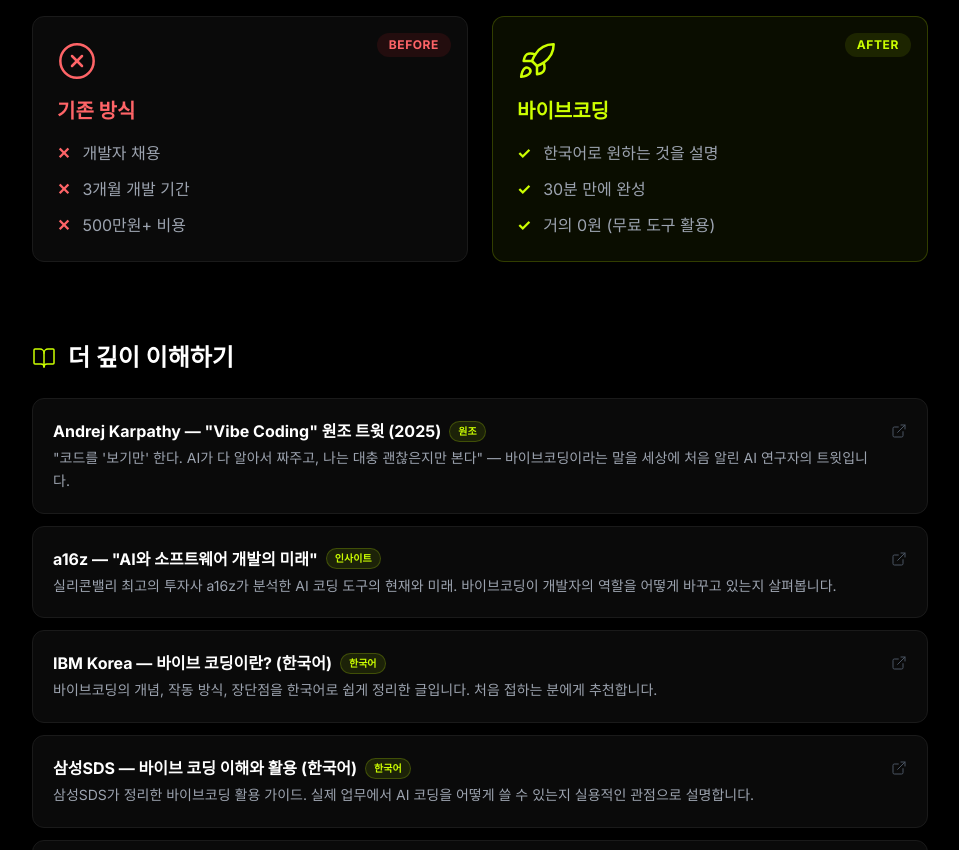
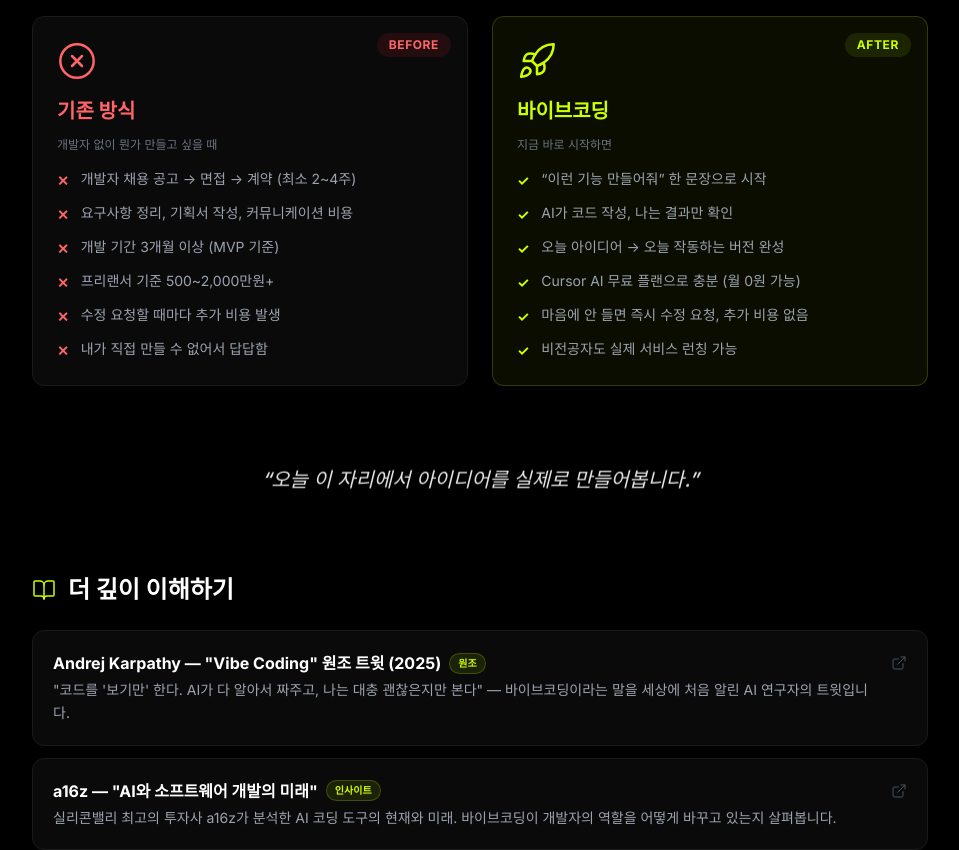
Before and after one commit to seojoonkim/rvcode, a Next.js app: page / in a window 1280 px wide. Shown: the part 1100-1950 px from the top of the page, without its empty margins (160-1119 px from the left). Built offline with nearby package versions, Linux system fonts and the light colour scheme; a web font is replaced by a local one.

Commit message:
WhatIs Before/After 비교 더 구체적으로 강화

```diff
--- a/src/components/WhatIs.tsx
+++ b/src/components/WhatIs.tsx
@@ -64,19 +64,32 @@ export default function WhatIs() {
             <div className="mb-4">
               <XCircle className="w-10 h-10 text-red-400" strokeWidth={1.5} />
             </div>
-            <h3 className="text-xl font-bold mb-4 text-red-400">기존 방식</h3>
-            <div className="space-y-3 text-gray-400">
-              <div className="flex items-center gap-3">
-                <span className="text-red-400 font-bold">✕</span>
-                <span>개발자 채용</span>
+            <h3 className="text-xl font-bold mb-3 text-red-400">기존 방식</h3>
+            <p className="text-xs text-gray-500 mb-4">개발자 없이 뭔가 만들고 싶을 때</p>
+            <div className="space-y-3 text-gray-400 text-sm">
+              <div className="flex items-start gap-3">
+                <span className="text-red-400 font-bold mt-0.5">✕</span>
+                <span>개발자 채용 공고 → 면접 → 계약 (최소 2~4주)</span>
               </div>
-              <div className="flex items-center gap-3">
-                <span className="text-red-400 font-bold">✕</span>
-                <span>3개월 개발 기간</span>
+              <div className="flex items-start gap-3">
+                <span className="text-red-400 font-bold mt-0.5">✕</span>
+                <span>요구사항 정리, 기획서 작성, 커뮤니케이션 비용</span>
               </div>
-              <div className="flex items-center gap-3">
-                <span className="text-red-400 font-bold">✕</span>
-                <span>500만원+ 비용</span>
+              <div className="flex items-start gap-3">
+                <span className="text-red-400 font-bold mt-0.5">✕</span>
+                <span>개발 기간 3개월 이상 (MVP 기준)</span>
+              </div>
+              <div className="flex items-start gap-3">
+                <span className="text-red-400 font-bold mt-0.5">✕</span>
+                <span>프리랜서 기준 500~2,000만원+</span>
+              </div>
+              <div className="flex items-start gap-3">
+                <span className="text-red-400 font-bold mt-0.5">✕</span>
+                <span>수정 요청할 때마다 추가 비용 발생</span>
+              </div>
+              <div className="flex items-start gap-3">
+                <span className="text-red-400 font-bold mt-0.5">✕</span>
+                <span>내가 직접 만들 수 없어서 답답함</span>
               </div>
             </div>
           </div>
@@ -91,24 +104,44 @@ export default function WhatIs() {
             <div className="mb-4">
               <Rocket className="w-10 h-10 text-neon-lime" strokeWidth={1.5} />
             </div>
-            <h3 className="text-xl font-bold mb-4 text-neon-lime">
+            <h3 className="text-xl font-bold mb-3 text-neon-lime">
               바이브코딩
             </h3>
-            <div className="space-y-3 text-gray-400">
-              <div className="flex items-center gap-3">
-                <span className="text-neon-lime font-bold">✓</span>
-                <span>한국어로 원하는 것을 설명</span>
+            <p className="text-xs text-gray-500 mb-4">지금 바로 시작하면</p>
+            <div className="space-y-3 text-gray-400 text-sm">
+              <div className="flex items-start gap-3">
+                <span className="text-neon-lime font-bold mt-0.5">✓</span>
+                <span>&ldquo;이런 기능 만들어줘&rdquo; 한 문장으로 시작</span>
               </div>
-              <div className="flex items-center gap-3">
-                <span className="text-neon-lime font-bold">✓</span>
-                <span>30분 만에 완성</span>
+              <div className="flex items-start gap-3">
+                <span className="text-neon-lime font-bold mt-0.5">✓</span>
+                <span>AI가 코드 작성, 나는 결과만 확인</span>
               </div>
-              <div className="flex items-center gap-3">
-                <span className="text-neon-lime font-bold">✓</span>
-                <span>거의 0원 (무료 도구 활용)</span>
+              <div className="flex items-start gap-3">
+                <span className="text-neon-lime font-bold mt-0.5">✓</span>
+                <span>오늘 아이디어 → 오늘 작동하는 버전 완성</span>
+              </div>
+              <div className="flex items-start gap-3">
+                <span className="text-neon-lime font-bold mt-0.5">✓</span>
+                <span>Cursor AI 무료 플랜으로 충분 (월 0원 가능)</span>
+              </div>
+              <div className="flex items-start gap-3">
+                <span className="text-neon-lime font-bold mt-0.5">✓</span>
+                <span>마음에 안 들면 즉시 수정 요청, 추가 비용 없음</span>
+              </div>
+              <div className="flex items-start gap-3">
+                <span className="text-neon-lime font-bold mt-0.5">✓</span>
+                <span>비전공자도 실제 서비스 런칭 가능</span>
               </div>
             </div>
           </div>
+        </div>
+
+        {/* Impact Statement */}
+        <div className="text-center mb-20 animate-fade-in delay-250">
+          <p className="text-lg sm:text-xl font-medium text-white/90 italic">
+            &ldquo;오늘 이 자리에서 아이디어를 실제로 만들어봅니다.&rdquo;
+          </p>
         </div>
 
         {/* Related Resources — 철학/방법론 */}
```
